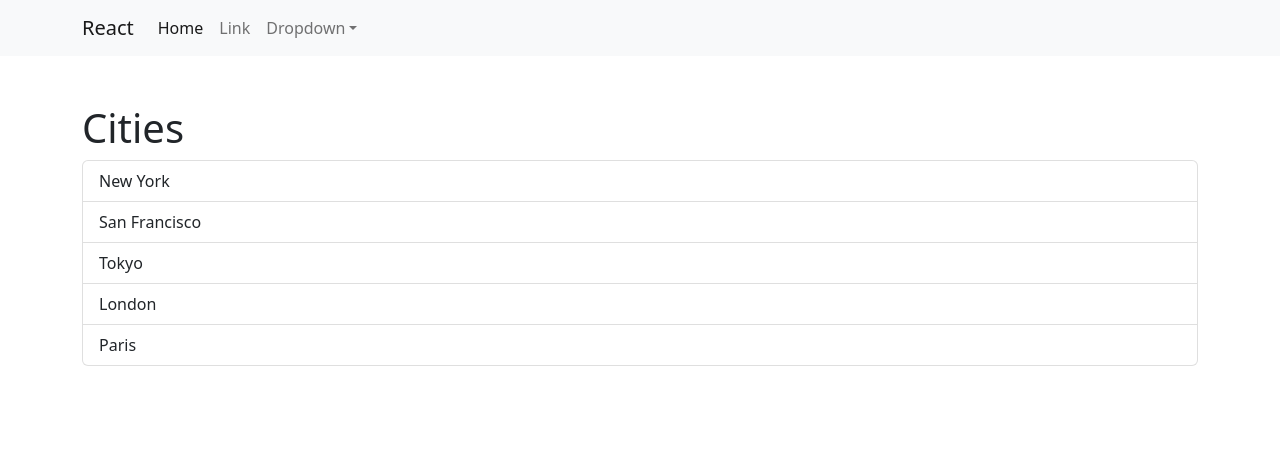
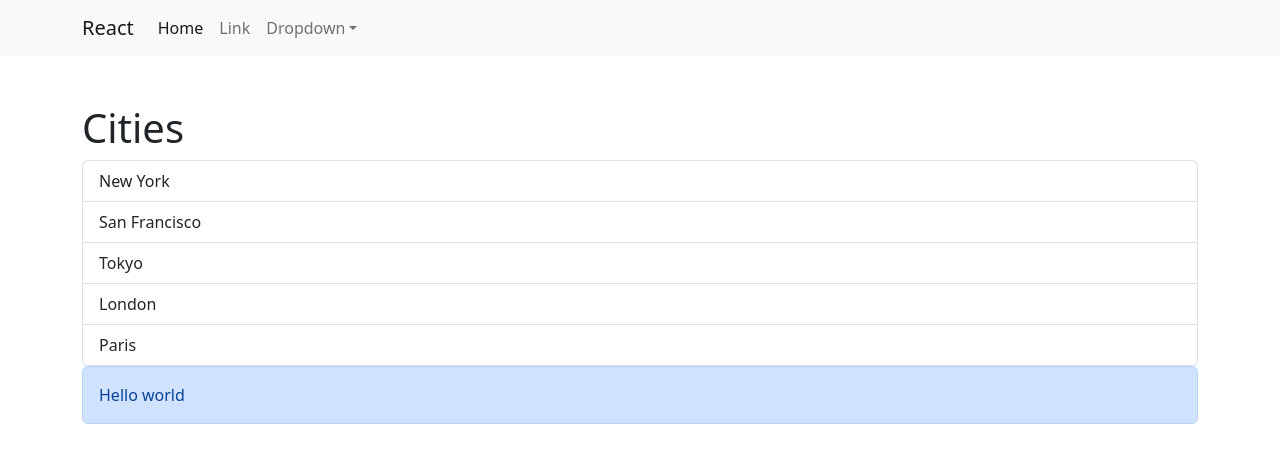
Before and after one commit to paulnyabaro/react-app, a React (Vite) app: page / in a window 1280 px wide. Shown: the top 462 px of the page. Built offline with nearby package versions, Linux system fonts and the light colour scheme.

Commit message:
Using alert component on app component

```diff
--- a/src/App.tsx
+++ b/src/App.tsx
@@ -1,5 +1,6 @@
 import Navbar from './components/Navbar';
 import ListGroup from './components/ListGroup';
+import Alert from './components/Alert';
 
 function App() {
   let items = [
@@ -18,6 +19,7 @@ function App() {
     <Navbar />
     <div className="container py-5">
     <ListGroup items = {items} heading='Cities' onSelectItem={handleSelectItem}/>
+    <Alert text='Hello world'></Alert>
     </div>
     </>
 }
```
